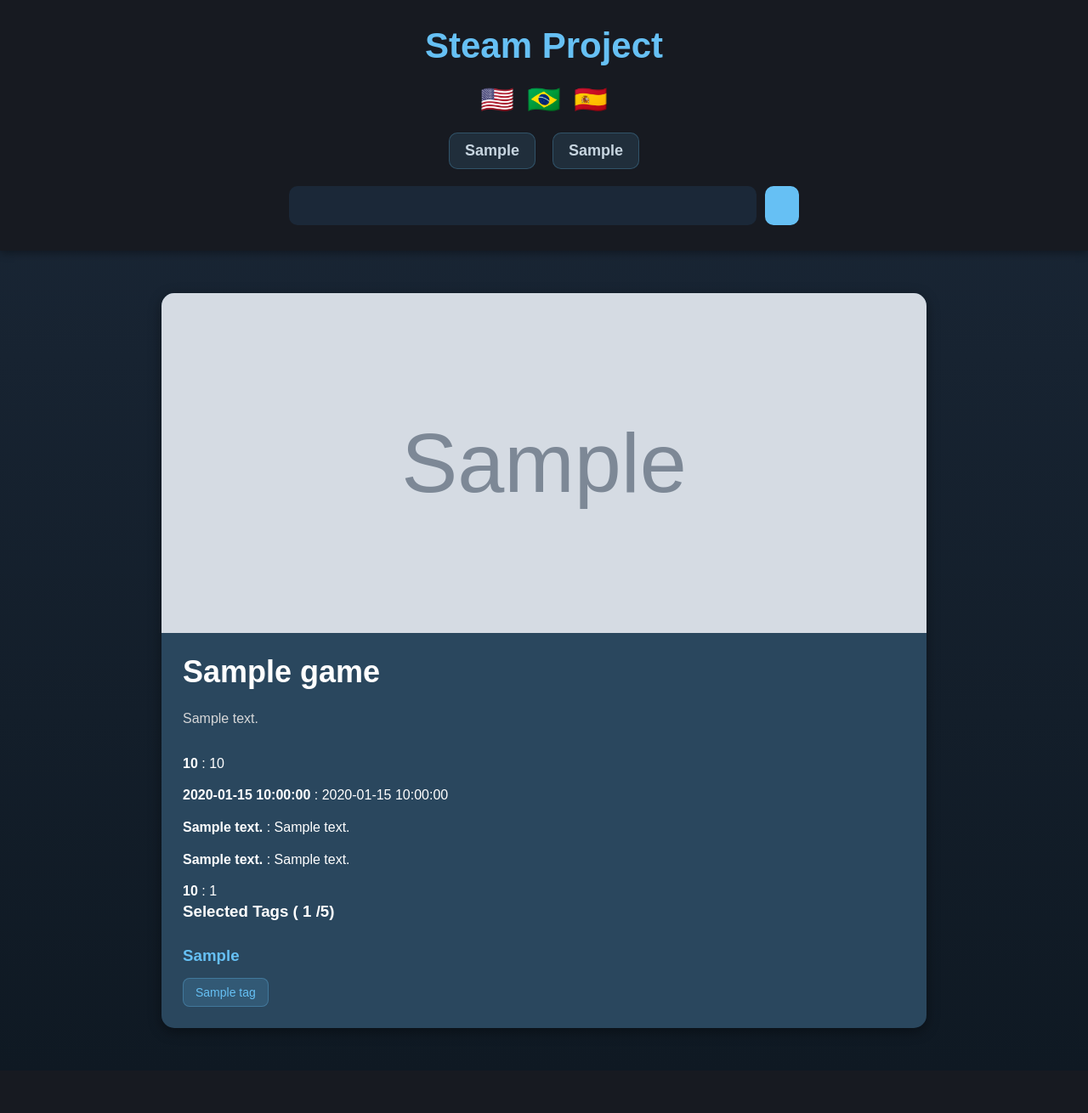
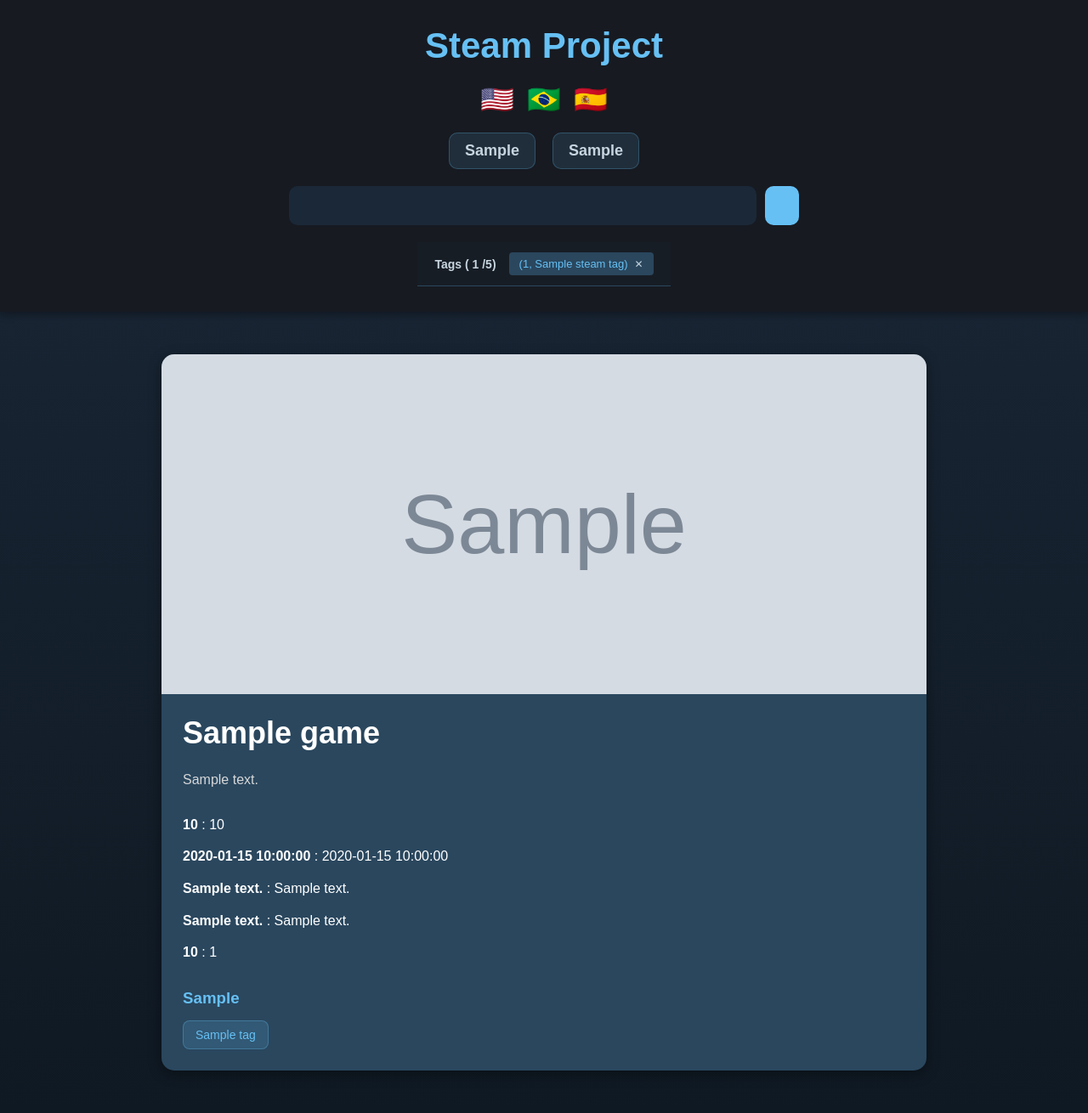
Before and after one commit to GlaiconFF/steam_api_project, a Flask app: template app/templates/game_details.html in a window 1280 px wide. Shown: the whole page at 85% size. Before the commit the page ends 1211 px from the top, so only its background shows below. Run offline with Flask 3, Linux system fonts and the light colour scheme; the template is opened without the code that fills it: most values are stand-ins (such as "Sample title", 1, 10 or a date in 2020); grey boxes marked "Sample" are stand-in pictures.

Commit message:
Removed javascript extend from usertags

```diff
--- a/app/static/style.css
+++ b/app/static/style.css
@@ -399,3 +399,77 @@ a, button, .tag, .show_tags, .select_all_tags_button  {
     color: white;
 
 }
+
+.global_selected_tags {
+
+    display: flex;
+    align-items: center;
+    gap: 15px;
+
+    padding: 12px 20px;
+
+    background-color: #171d25;
+
+    border-bottom: 1px solid #2a475e;
+
+    flex-wrap: wrap;
+
+}
+
+.selected_header_title {
+
+    color: #c7d5e0;
+
+    font-size: 14px;
+
+    font-weight: bold;
+
+    white-space: nowrap;
+
+}
+
+#selected_tags_container {
+
+    display: flex;
+
+    gap: 8px;
+
+    flex-wrap: wrap;
+
+}
+
+.selected_tag {
+
+    display: flex;
+    align-items: center;
+    gap: 8px;
+
+    background-color: #2a475e;
+
+    color: #66c0f4;
+
+    padding: 6px 12px;
+
+    border-radius: 4px;
+
+    font-size: 13px;
+
+}
+
+.remove_tag {
+
+    cursor: pointer;
+
+    color: #c7d5e0;
+
+    font-size: 12px;
+
+    transition: 0.2s;
+
+}
+
+.remove_tag:hover {
+
+    color: white;
+
+}
--- a/app/static/tags.js
+++ b/app/static/tags.js
@@ -76,8 +76,7 @@ function setupTags() {
 
                 container.innerHTML = ""
 
-                data.tags.forEach(
-                    tagName => {
+                data.tags.forEach(tagData => {
 
                     const div =
                         document.createElement(
@@ -88,15 +87,24 @@ function setupTags() {
                         "selected_tag"
                     )
 
-                        div.textContent =
-                            tagName
+                    div.dataset.id =
+                        tagData.id
+
+                    div.innerHTML = `
+
+                        ${tagData.name}
+
+                        <span class="remove_tag">
+                            ✕
+                        </span>
+
+                    `
 
                     container.appendChild(
                         div
                     )
 
-                    }
-                )
+                })
 
             }
 
@@ -105,3 +113,99 @@ function setupTags() {
     })
 
 }
+
+document.addEventListener(
+    "click",
+    async event => {
+
+        const removeButton =
+            event.target.closest(
+                ".remove_tag"
+            )
+
+        if (!removeButton) return
+
+        const selectedTag =
+            removeButton.closest(
+                ".selected_tag"
+            )
+
+        const tagId =
+            selectedTag.dataset.id
+
+        const response =
+            await fetch(
+                `/toggle_tag/${tagId}`
+            )
+
+        const data =
+            await response.json()
+
+        const pageTag =
+            document.querySelector(
+                `.tag[data-id="${tagId}"]`
+            )
+
+        if (pageTag) {
+
+            pageTag.classList.remove(
+                "active"
+            )
+
+        }
+
+        const selectedCount =
+            document.getElementById(
+                "selected_count"
+            )
+
+        if (selectedCount) {
+
+            selectedCount.textContent =
+                data.count
+
+        }
+
+        const container =
+            document.getElementById(
+                "selected_tags_container"
+            )
+
+        if (container) {
+
+            container.innerHTML = ""
+
+            data.tags.forEach(tagData => {
+
+                const div =
+                    document.createElement(
+                        "div"
+                    )
+
+                div.classList.add(
+                    "selected_tag"
+                )
+
+                div.dataset.id =
+                    tagData.id
+
+                div.innerHTML = `
+
+                    ${tagData.name}
+
+                    <span class="remove_tag">
+                        ✕
+                    </span>
+
+                `
+
+                container.appendChild(
+                    div
+                )
+
+            })
+
+        }
+
+    }
+)
--- a/app/templates/base.html
+++ b/app/templates/base.html
@@ -46,6 +46,40 @@
 
     </form>
 
+    <div class="global_selected_tags">
+
+        <div class="selected_header_title">
+
+            Tags
+            (<span id="selected_count">
+                {{ selected_tags_count }}
+            </span>/5)
+
+        </div>
+
+    <div id="selected_tags_container">
+
+        {% for tag_id in selected_tags %}
+
+            <div
+                class="selected_tag"
+                data-id="{{ tag_id }}"
+            >
+
+                {{ steam_tags[tag_id] }}
+
+                <span class="remove_tag">
+                    ✕
+                </span>
+
+            </div>
+
+        {% endfor %}
+
+    </div>
+
+    </div>
+
     </header>
 
     <main>
@@ -53,8 +87,8 @@
         {% endblock %}
     </main>
 
-<script>
-
+<script
+    src="{{ url_for('static', filename='tags.js') }}">
 </script>
 
 {% block scripts %}
--- a/app/templates/game_details.html
+++ b/app/templates/game_details.html
@@ -82,19 +82,6 @@
 
         </div>
 
-        <div class="selected_tags_section">
-
-            <h3>
-                Selected Tags
-                (<span id="selected_count">
-                    {{ selected_tags_count }}
-                </span>/5)
-            </h3>
-
-            <div id="selected_tags_container"></div>
-
-        </div>
-
         <div class="tags_section">
 
             <h3>
@@ -127,52 +114,7 @@
 
 {% block scripts %}
 
-<script
-src="{{ url_for('static', filename='tags.js') }}">
-</script>
-
 <script>
-
-const selectedTagsContainer =
-    document.getElementById(
-        "selected_tags_container"
-    )
-
-const selectedCount =
-    document.getElementById(
-        "selected_count"
-    )
-
-function updateSelectedTagsUI() {
-
-    selectedTagsContainer.innerHTML = ""
-
-    const activeTags =
-        document.querySelectorAll(
-            ".tag.active"
-        )
-
-    activeTags.forEach(tag => {
-
-        const selectedTag =
-            document.createElement("div")
-
-        selectedTag.classList.add(
-            "selected_tag"
-        )
-
-        selectedTag.textContent =
-            tag.textContent.trim()
-
-        selectedTagsContainer.appendChild(
-            selectedTag
-        )
-
-    })
-
-}
-
-updateSelectedTagsUI()
 
 setupTags()
 
```
Also changed, not shown: app/routes.py (+6 -5 lines), app/templates/user_tags.html (+0 -27 lines). Lines whose indentation alone changed are shown as unchanged.
